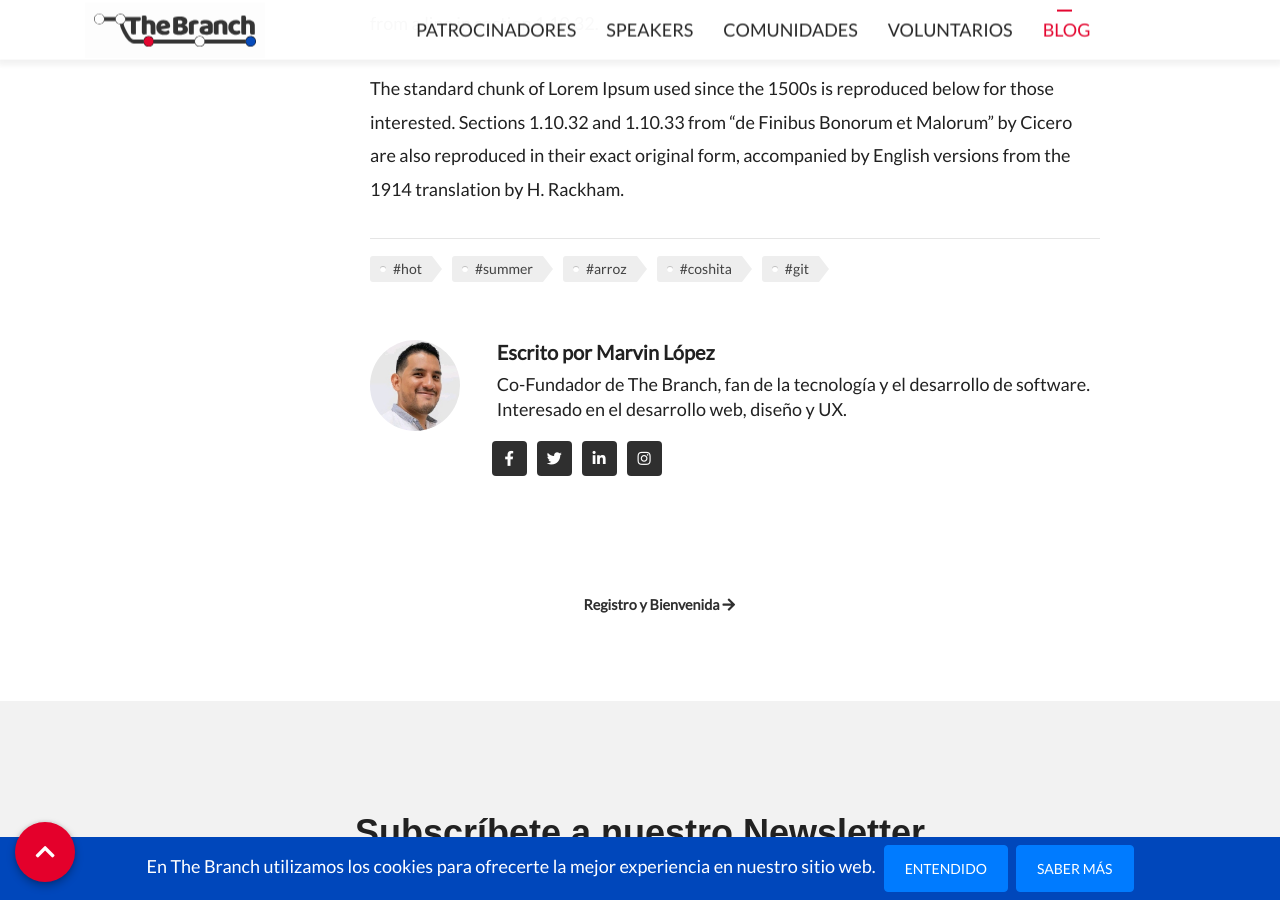
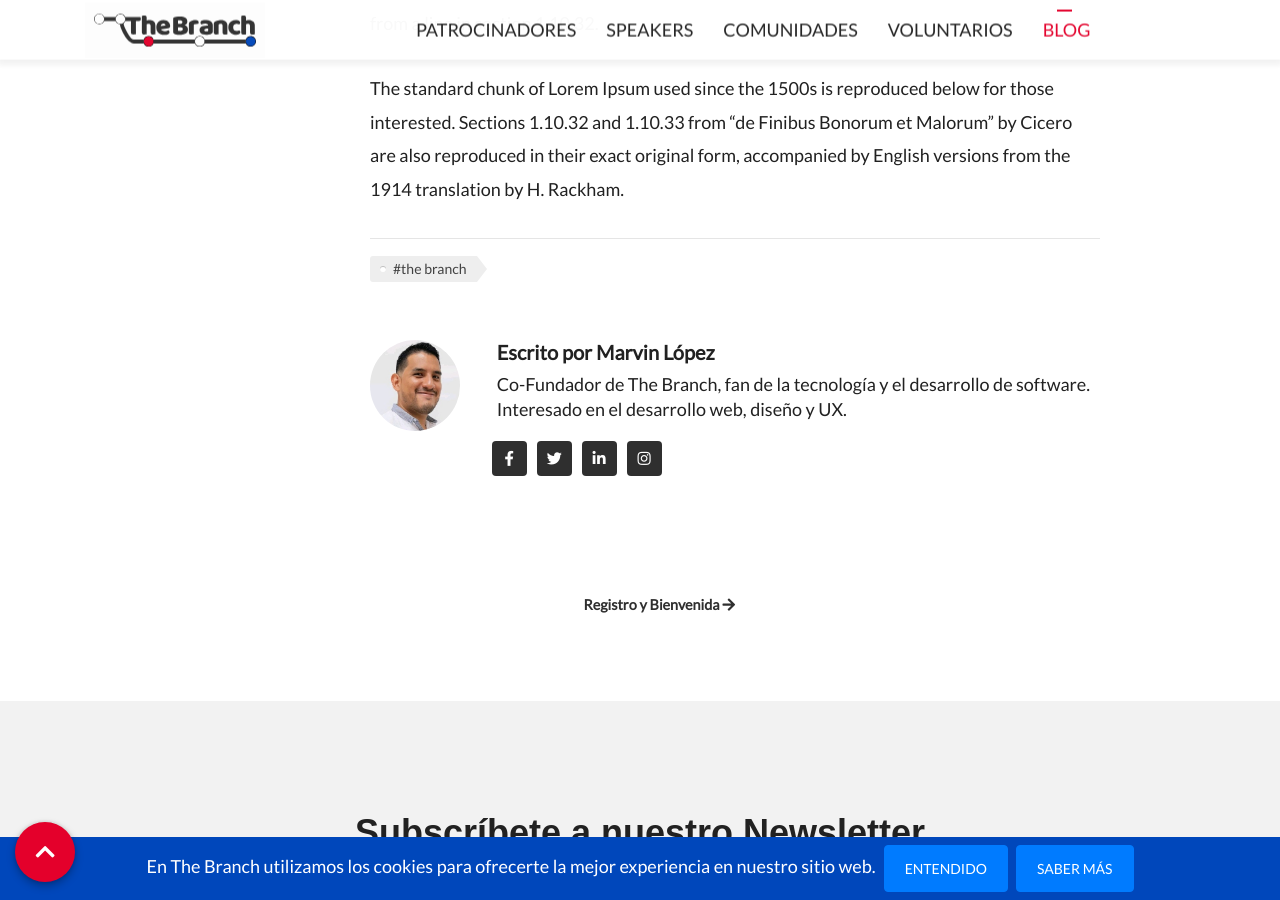
Before and after one commit to marvlm/thebranchconf, a Jekyll site: the page built from _posts/2019-11-04-primer-post.md, in a window 1280 px wide and 900 px high, scrolled down 1454 px. Built offline with Jekyll 4.4.1, drawn with Linux system fonts in a browser that asks for light colours; nearby versions of some CDN libraries; some web fonts are replaced; comment, search, counter and statistics services are not loaded.

Commit message:
Updated category

```diff
--- a/_posts/2019-11-04-primer-post.md
+++ b/_posts/2019-11-04-primer-post.md
@@ -6,7 +6,7 @@ description:  Lorem Ipsum has been the industry's standard dummy text ever since
 categories: [The Branch]
 image: /assets/img/blog/img-3.jpg
 date: 11/4/2019
-tags: [hot, summer, arroz, coshita, git]
+tags: [The Branch]
 author: marvin
 ---
 **Lorem Ipsum**  is simply dummy text of the printing and typesetting industry. Lorem Ipsum has been the industry's standard dummy text ever since the 1500s, when an unknown printer took a galley of type and scrambled it to make a type specimen book. It has survived not only five centuries, but also the leap into electronic typesetting, remaining essentially unchanged. It was popularised in the 1960s with the release of Letraset sheets containing Lorem Ipsum passages, and more recently with desktop publishing software like Aldus PageMaker including versions of Lorem Ipsum.
```
